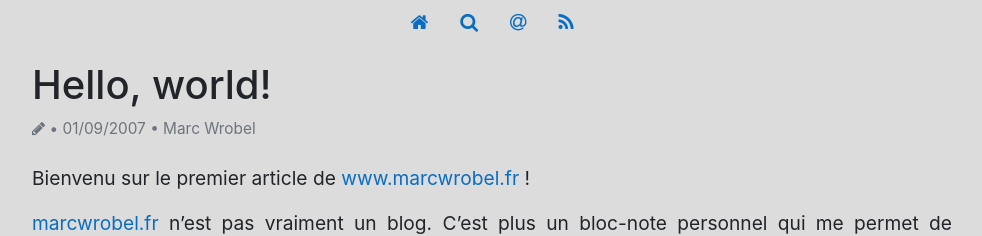
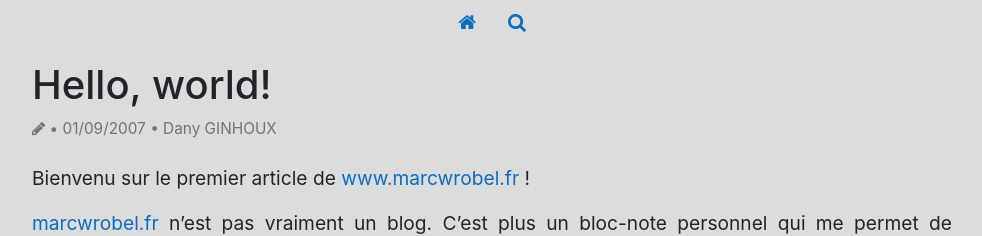
Before and after one commit to dginhoux/dginhoux.github.io, a Jekyll site: the page built from _posts/2007-09-01-hello-world.md, in a window 1280 px wide. Shown: the top 236 px of the page, without its empty margins (148-1130 px from the left). Built offline with Jekyll 4.4.1, drawn with Linux system fonts in a browser that asks for light colours; comment, search, counter and statistics services are not loaded; some of the changed lines change nothing that is shown.

Commit message:
change conf

```diff
--- a/_config.yml
+++ b/_config.yml
@@ -1,25 +1,25 @@
 # Jekyll configuration - https://jekyllrb.com/docs/configuration/
 
 # Site settings
-url: https://www.marcwrobel.fr
-title: Marc Wrobel
-short_title: MW
-description: Site personnel de Marc Wrobel.
+url: https://dginhoux.github.io/
+title: Dany GINHOUX
+short_title: DG
+description: Site personnel de Dany GINHOUX.
 logo: /assets/icon-192.png # Pour jekyll-seo-tag
 lang: fr
 
 author:
-  name: Marc Wrobel
-  email: marc.wrobel@gmail.com
-  uri: https://www.marcwrobel.fr
+  name: Dany GINHOUX
+  email: dginhoux@gmail.com
+  uri: https://dginhoux.github.io/
 
 # Pour jekyll-seo-tag
 social:
-  name: Marc Wrobel
+  name: Dany GINHOUX
   links:
-    - https://github.com/marcwrobel
-    - https://www.linkedin.com/in/marcwrobelfr
-    - https://stackoverflow.com/cv/marcwrobel
+    - https://github.com/dginhoux
+    # - https://www.linkedin.com/in/marcwrobelfr
+    # - https://stackoverflow.com/cv/marcwrobel
 
 category_icons:
   - title: liens
@@ -45,30 +45,30 @@
     order: 5
     icon: search
   - title: Github
-    url: https://github.com/marcwrobel
+    url: https://github.com/dginhoux
     display: home
     order: 10
     icon: github
-  - title: LinkedIn
-    url: https://www.linkedin.com/in/marcwrobelfr
-    display: home
-    order: 20
-    icon: linkedin
-  - title: Stack Overflow
-    url: https://stackoverflow.com/cv/marcwrobel
-    display: home
-    order: 30
-    icon: stack-overflow
-  - title: Email
-    url: mailto:marc.wrobel@gmail.com
-    display: everywhere
-    order: 40
-    icon: at
-  - title: RSS
-    url: /feed.xml
-    display: everywhere
-    order: 50
-    icon: rss
+  # - title: LinkedIn
+  #   url: https://www.linkedin.com/in/marcwrobelfr
+  #   display: home
+  #   order: 20
+  #   icon: linkedin
+  # - title: Stack Overflow
+  #   url: https://stackoverflow.com/cv/marcwrobel
+  #   display: home
+  #   order: 30
+  #   icon: stack-overflow
+  # - title: Email
+  #   url: mailto:dginhoux@gmail.com
+  #   display: everywhere
+  #   order: 40
+  #   icon: at
+  # - title: RSS
+  #   url: /feed.xml
+  #   display: everywhere
+  #   order: 50
+  #   icon: rss
 
 # Build settings
 encoding: utf-8
@@ -76,7 +76,7 @@
 date_format: '%d/%m/%Y'
 permalink: /:title
 
-paginate: 5
+paginate: 30
 paginate_path: ':num'
 future: true
 
```
